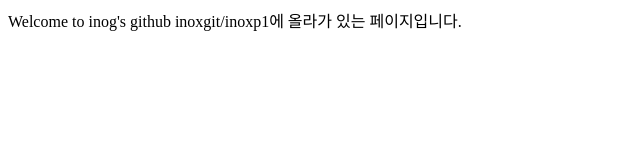
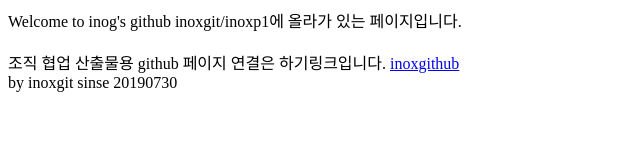
Before and after one commit to inoxgit/inoxp1, a plain HTML site: page index.html in a window 1280 px wide. Shown: the whole page, without its empty margins (0-640 px from the left). Drawn offline with Linux system fonts and the light colour scheme.

Commit message:
Update index.html

```diff
--- a/index.html
+++ b/index.html
@@ -6,8 +6,18 @@
 <div>
 Welcome to inog's github
   inoxgit/inoxp1에 올라가 있는 페이지입니다.
+  <br>
+  <br>
+
+  조직 협업 산출물용 github 페이지 연결은 하기링크입니다.
+  <a href="https://inoxgithub.github.io/intro/">inoxgithub </a>
+
 
 </div>
+
+
+  by inoxgit sinse 20190730
+
 </body>
 
 </html>
```
